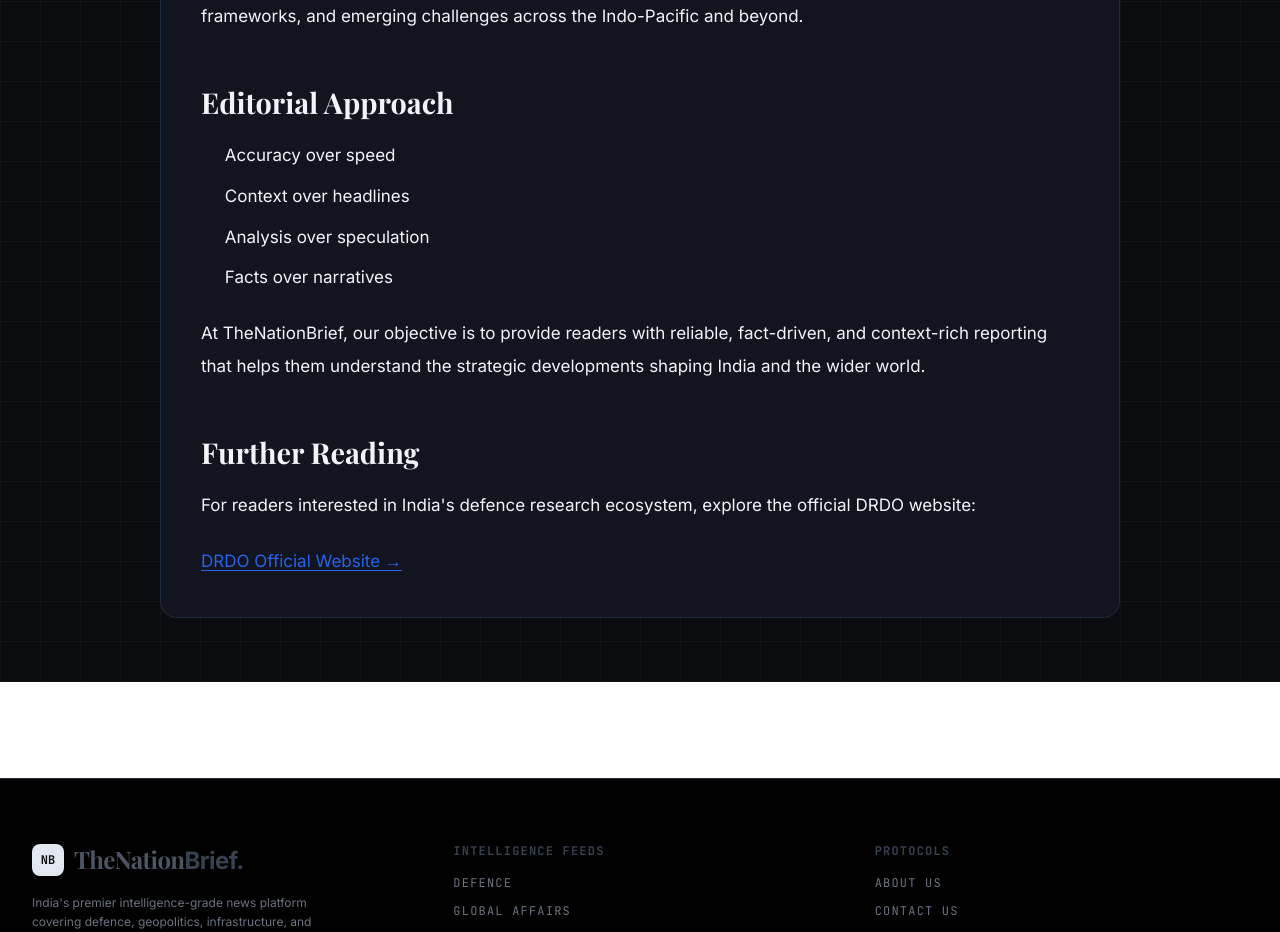
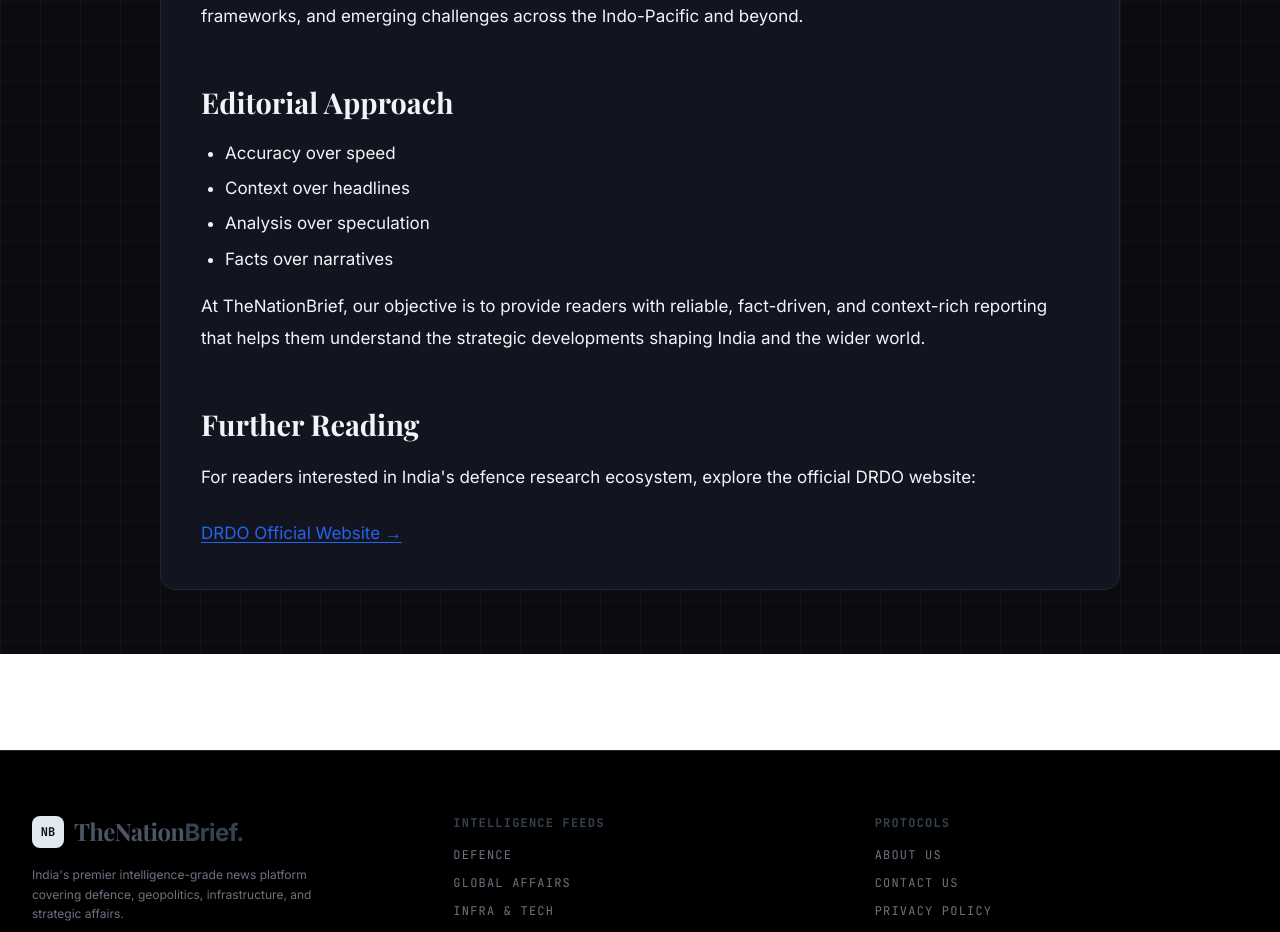
Before and after one commit to Ashutosh-tornado/thenationbrief-nextjs, a Next.js app: page /about in a window 1280 px wide. Shown: the part 1560-2492 px from the top of the page. Built offline with nearby package versions, Linux system fonts and the light colour scheme.

Commit message:
Restore list bullet styling in article content

```diff
--- a/src/styles/globals.css
+++ b/src/styles/globals.css
@@ -167,6 +167,28 @@
   background: #f4f6f9 !important;
 }
 
+/* Restore list styling inside article content (Tailwind preflight strips it) */
+.article-content ul,
+.article-content ol {
+  margin: 1rem 0;
+  padding-left: 1.5rem;
+}
+.article-content ul {
+  list-style: disc;
+}
+.article-content ol {
+  list-style: decimal;
+}
+.article-content li {
+  display: list-item;
+  margin-bottom: 0.4rem;
+  line-height: 1.7;
+}
+.article-content ul ul {
+  list-style: circle;
+  margin: 0.4rem 0;
+}
+
 /* Mobile responsive — smooth horizontal scroll */
 .article-content figure.wp-block-table {
   overflow-x: auto;
```
